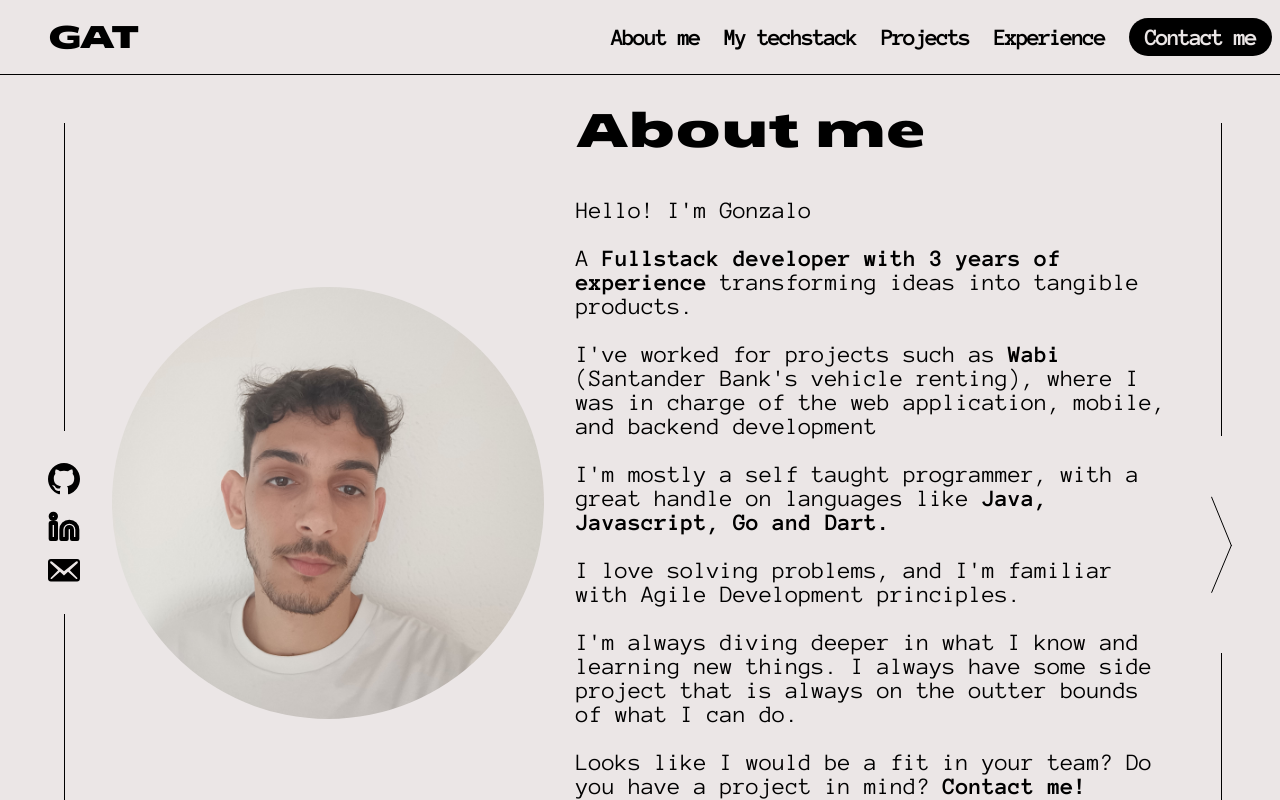
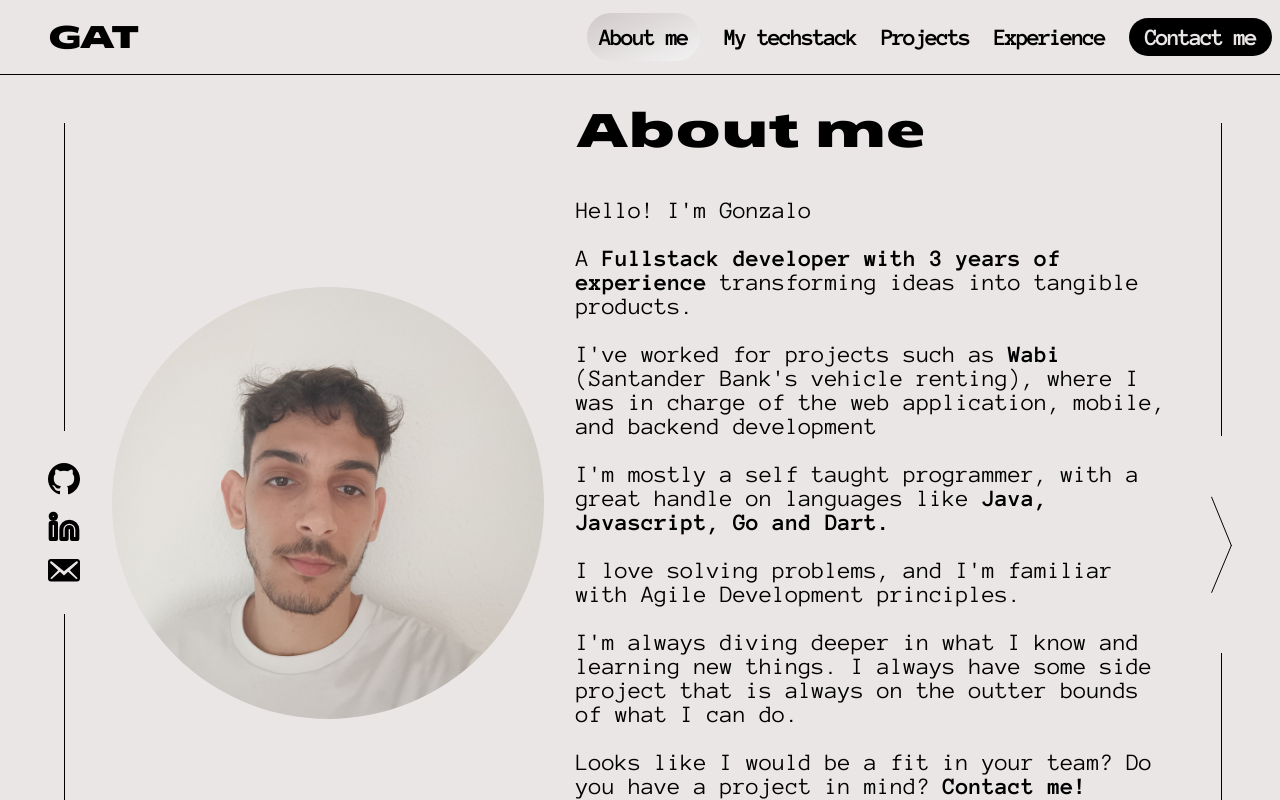
Before and after one commit to gonagutor/portfolio, a SvelteKit app: page / in a window 1280 px wide. Shown: the top 800 px of the page. Built offline with nearby package versions, Linux system fonts and the light colour scheme.

Commit message:
f-ing cool transition implemented

```diff
--- a/src/components/Navbar/DesktopNavbar.svelte
+++ b/src/components/Navbar/DesktopNavbar.svelte
@@ -1,16 +1,35 @@
 <script lang="ts">
 	import { t } from '$lib/i18n/i18n';
 	import { ROUTES } from '$lib/constants';
+
+	export let current;
 </script>
 
 <nav>
 	<h1 class="title">{$t('header')}</h1>
 	<ul class="navigator">
-		<li><a href={ROUTES.ABOUT_ME}>{$t('title.aboutMe')}</a></li>
-		<li><a href={ROUTES.MY_TECHSTACK}>{$t('title.myTechstack')}</a></li>
-		<li><a href={ROUTES.PROJECTS}>{$t('title.projects')}</a></li>
-		<li><a href={ROUTES.EXPERIENCE}>{$t('title.experience')}</a></li>
-		<li><a id="contactMe" href={ROUTES.CONTACT_ME}>{$t('contactMe')}</a></li>
+		<li>
+			<a aria-current={current === ROUTES.ABOUT_ME} href={ROUTES.ABOUT_ME}>{$t('title.aboutMe')}</a>
+		</li>
+		<li>
+			<a aria-current={current === ROUTES.MY_TECHSTACK} href={ROUTES.MY_TECHSTACK}
+				>{$t('title.myTechstack')}</a
+			>
+		</li>
+		<li>
+			<a aria-current={current === ROUTES.PROJECTS} href={ROUTES.PROJECTS}>{$t('title.projects')}</a
+			>
+		</li>
+		<li>
+			<a aria-current={current === ROUTES.EXPERIENCE} href={ROUTES.EXPERIENCE}
+				>{$t('title.experience')}</a
+			>
+		</li>
+		<li>
+			<a aria-current={current === ROUTES.CONTACT_ME} id="contactMe" href={ROUTES.CONTACT_ME}
+				>{$t('contactMe')}</a
+			>
+		</li>
 	</ul>
 </nav>
 
@@ -68,8 +87,15 @@
 		letter-spacing: -2px;
 		font-weight: bold;
 		white-space: nowrap;
+		text-decoration: none;
+
 		color: var(--foreground);
-		text-decoration: none;
+	}
+
+	.navigator > li > a[aria-current='true'] {
+		padding: 0.75rem;
+		border-radius: 50rem;
+		background: var(--highlight-gradient);
 	}
 
 	#contactMe {
--- a/src/components/Navbar/MobileNavbar.svelte
+++ b/src/components/Navbar/MobileNavbar.svelte
@@ -1,8 +1,11 @@
 <script lang="ts">
 	import { t } from '$lib/i18n/i18n';
 	import { ROUTES } from '$lib/constants';
+	import PositionMarker from '$components/icons/PositionMarker.svelte';
 	import LanguageChanger from '$components/LanguageChanger/LanguageChanger.svelte';
 	import ThemeChanger from '$components/ThemeChanger/ThemeChanger.svelte';
+
+	export let current;
 </script>
 
 <nav>
@@ -13,12 +16,33 @@
 		</LanguageChanger>
 	</section>
 	<section class="navigator-container">
+		<PositionMarker />
 		<ul class="navigator">
-			<li><a id="contactMe" href={ROUTES.CONTACT_ME}>{$t('contactMe')}</a></li>
-			<li><a href={ROUTES.ABOUT_ME}>{$t('title.aboutMe')}</a></li>
-			<li><a href={ROUTES.MY_TECHSTACK}>{$t('title.myTechstack')}</a></li>
-			<li><a href={ROUTES.PROJECTS}>{$t('title.projects')}</a></li>
-			<li><a href={ROUTES.EXPERIENCE}>{$t('title.experience')}</a></li>
+			<li>
+				<a aria-current={current === ROUTES.CONTACT_ME} id="contactMe" href={ROUTES.CONTACT_ME}>
+					{$t('contactMe')}
+				</a>
+			</li>
+			<li>
+				<a aria-current={current === ROUTES.ABOUT_ME} href={ROUTES.ABOUT_ME}>
+					{$t('title.aboutMe')}
+				</a>
+			</li>
+			<li>
+				<a aria-current={current === ROUTES.MY_TECHSTACK} href={ROUTES.MY_TECHSTACK}>
+					{$t('title.myTechstack')}
+				</a>
+			</li>
+			<li>
+				<a aria-current={current === ROUTES.PROJECTS} href={ROUTES.PROJECTS}>
+					{$t('title.projects')}
+				</a>
+			</li>
+			<li>
+				<a aria-current={current === ROUTES.EXPERIENCE} href={ROUTES.EXPERIENCE}>
+					{$t('title.experience')}
+				</a>
+			</li>
 		</ul>
 	</section>
 </nav>
@@ -56,6 +80,7 @@
 	}
 
 	.navigator-container {
+		position: relative;
 		border-bottom: 1px solid var(--foreground);
 		overflow-x: scroll;
 		overflow-y: hidden;
--- a/src/components/Navbar/Navbar.svelte
+++ b/src/components/Navbar/Navbar.svelte
@@ -1,7 +1,9 @@
 <script lang="ts">
 	import DesktopNavbar from './DesktopNavbar.svelte';
 	import MobileNavbar from './MobileNavbar.svelte';
+
+	export let current;
 </script>
 
-<DesktopNavbar />
-<MobileNavbar />
+<DesktopNavbar {current} />
+<MobileNavbar {current} />
--- /dev/null
+++ b/src/components/icons/PositionMarker.svelte
@@ -0,0 +1,11 @@
+<svg width="14" height="5" viewBox="0 0 14 5" fill="none" xmlns="http://www.w3.org/2000/svg">
+	<path d="M7 0.5L14 5H0L7 0.5Z" fill="var(--foreground)" />
+</svg>
+
+<style>
+	svg {
+		position: absolute;
+		bottom: 0;
+		left: 50%;
+	}
+</style>
--- a/src/lib/constants.ts
+++ b/src/lib/constants.ts
@@ -1,7 +1,7 @@
 export const ROUTES = {
 	ABOUT_ME: '/',
+	MY_TECHSTACK: '/techstack',
 	PROJECTS: '/projects',
 	EXPERIENCE: '/experience',
-	MY_TECHSTACK: '/techstack',
 	CONTACT_ME: '/contact'
 };
--- a/src/routes/+layout.svelte
+++ b/src/routes/+layout.svelte
@@ -1,17 +1,62 @@
 <script lang="ts">
 	import Navbar from '$components/Navbar/Navbar.svelte';
 	import { fly } from 'svelte/transition';
+	import { navigating } from '$app/stores';
+	import { ROUTES } from '$lib/constants';
 	import './styles.css';
 
 	export let data;
+
+	interface Transition {
+		condition: (from: string, to: string) => boolean;
+		transition: any;
+		inParams: { x?: number; y?: number; duration?: number; delay?: number };
+		outParams: { x?: number; y?: number; duration?: number; delay?: number };
+	}
+
+	let width = typeof window !== 'undefined' ? document.documentElement.clientWidth : 0;
+	const routesIndices = Object.values(ROUTES);
+
+	let transitions: Array<Transition>;
+	$: transitions = [
+		{
+			condition: (from, to) => {
+				const fromIndex = routesIndices.indexOf(from);
+				const toIndex = routesIndices.indexOf(to);
+
+				return fromIndex < toIndex;
+			},
+			transition: fly,
+			inParams: { x: width, duration: 400, opacity: 1 },
+			outParams: { x: -width, duration: 400, opacity: 1 }
+		},
+		{
+			condition: (from, to) => {
+				const fromIndex = routesIndices.indexOf(from);
+				const toIndex = routesIndices.indexOf(to);
+
+				return fromIndex > toIndex;
+			},
+			transition: fly,
+			inParams: { x: -width, duration: 400, opacity: 1 },
+			outParams: { x: width, duration: 400, opacity: 1 }
+		}
+	];
+
+	$: config = transitions.find(({ condition }) => {
+		if (!$navigating?.from?.route?.id || !$navigating?.to?.route?.id) return true;
+		return condition($navigating.from.route.id!, $navigating.to.route.id!);
+	});
+
+	$: ({ transition, inParams, outParams } = config!);
 </script>
 
 <div class="app">
-	<Navbar />
+	<Navbar current={data.url} />
 
 	<main>
 		{#key data.url}
-			<div in:fly={{ x: 200, duration: 500, delay: 500 }} out:fly={{ x: -200, duration: 500 }}>
+			<div in:transition={inParams} out:transition={outParams}>
 				<slot />
 			</div>
 		{/key}
@@ -25,6 +70,7 @@
 		min-height: 100vh;
 	}
 	main {
+		position: relative;
 		flex: 1;
 		display: flex;
 		flex-direction: column;
@@ -32,4 +78,13 @@
 		margin: 0 auto;
 		box-sizing: border-box;
 	}
+
+	div {
+		overflow-x: hidden;
+		position: absolute;
+		top: 0;
+		left: 0;
+		right: 0;
+		bottom: 0;
+	}
 </style>
```
